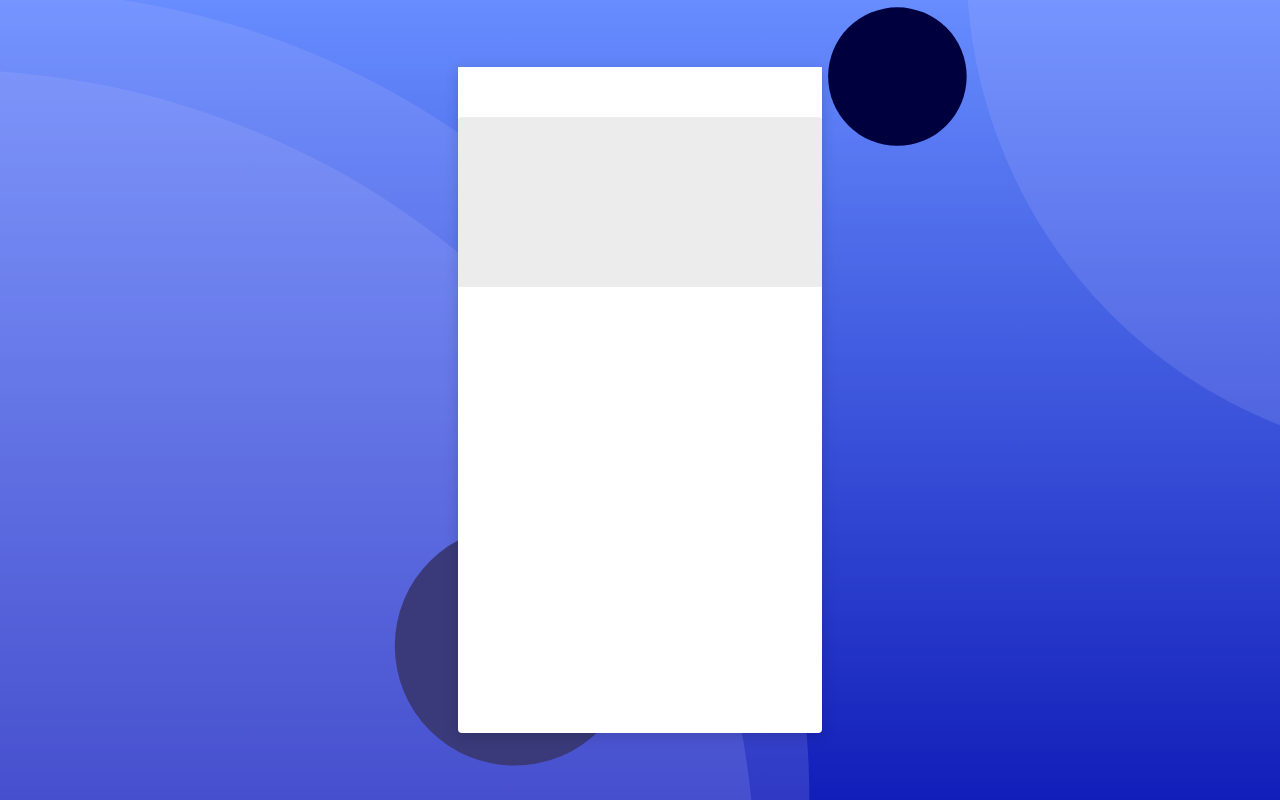
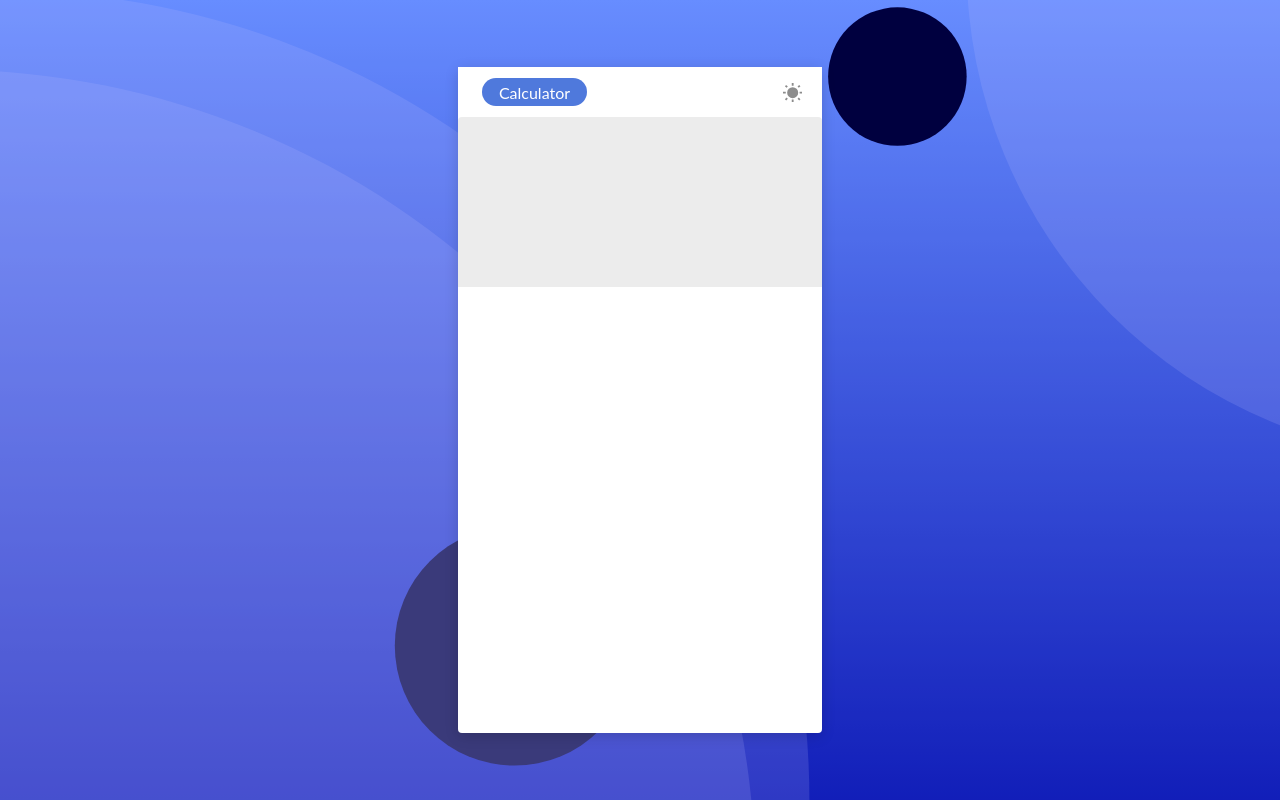
Before and after one commit to joeromsa/calculator, a React (Create React App) app in the folder calculator/: page / in a window 1280 px wide. Built offline with nearby package versions, Linux system fonts and the light colour scheme.

Commit message:
Header display done

```diff
--- a/calculator/src/components/CalcHeader.js
+++ b/calculator/src/components/CalcHeader.js
@@ -1,9 +1,14 @@
 import React from "react";
+import light from '../img/light.svg';
 import '../styles/Header.css';
 
 const CalcHeader = () => {
     return (
         <div className="header">
+            <div className="title">
+                <div className="text">Calculator</div>
+            </div>
+            <div className="displayMode" style={{ backgroundImage: `url(${light})` }}></div>
         </div>
     );
 }
--- a/calculator/src/styles/Header.css
+++ b/calculator/src/styles/Header.css
@@ -6,4 +6,42 @@
     background: var(--unnamed-color-ffffff) 0% 0% no-repeat padding-box;
     background: #FFFFFF 0% 0% no-repeat padding-box;
     opacity: 1;
+
+    display: flex;
+    justify-content: space-between;
+    align-items: center;
 }
+
+.title {
+    width: 105px;
+    height: 28px;
+
+    /* UI Properties */
+
+    background: var(--unnamed-color-4f79dc) 0% 0% no-repeat padding-box;
+    background: #4F79DC 0% 0% no-repeat padding-box;
+    border-radius: 14px;
+    opacity: 1;
+    display: flex;
+    justify-content: center;
+    align-items: center;
+    margin-left: 24px;
+    float: left;
+}
+
+.text {
+    font: var(--unnamed-font-style-normal) normal var(--unnamed-font-weight-normal) 16px/19px var(--unnamed-font-family-lato);
+    letter-spacing: var(--unnamed-character-spacing-0);
+    color: var(--unnamed-color-ffffff);
+    text-align: left;
+    font: normal normal normal 16px/19px Lato;
+    letter-spacing: 0px;
+    color: #FFFFFF;
+    opacity: 1;
+}
+
+.displayMode {
+    width: 19px;
+    height: 19px;
+    margin-right: 20px;
+}
```
Also changed, not shown: calculator/src/img/light.svg (added).
